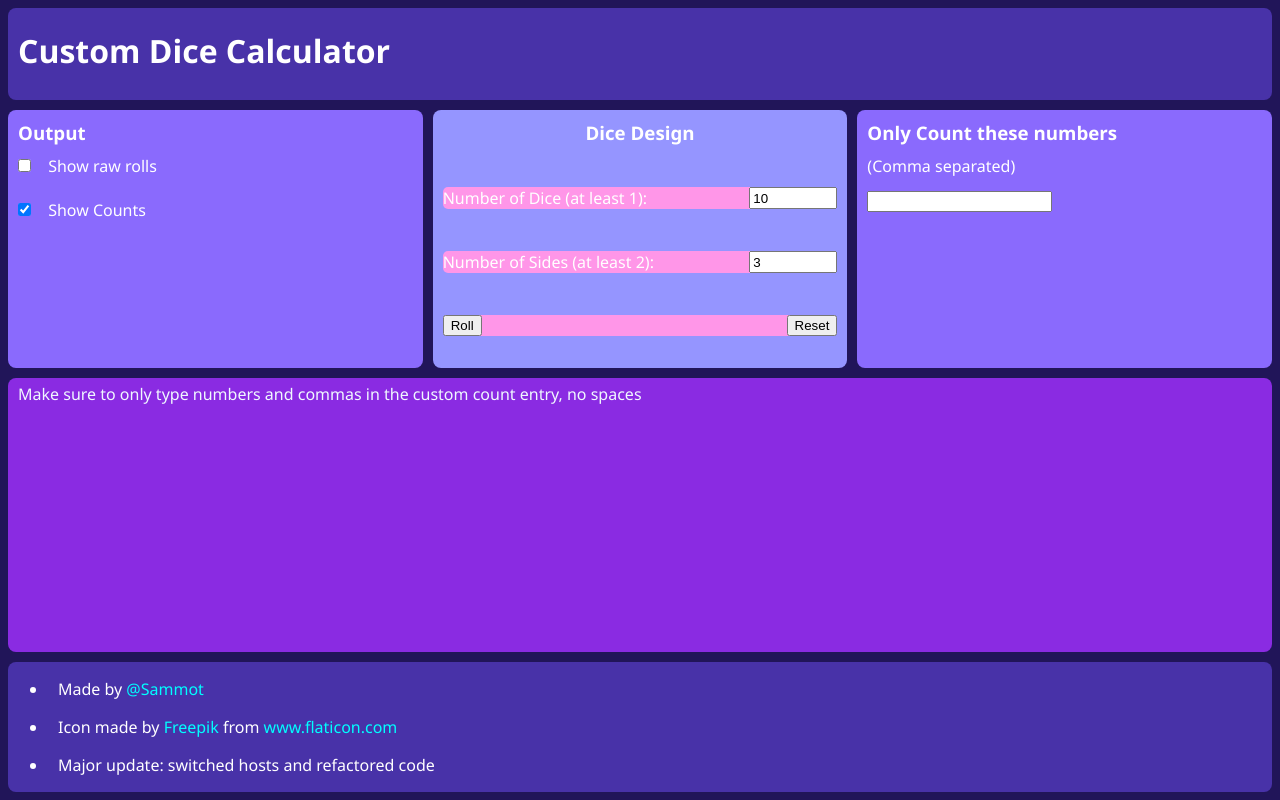
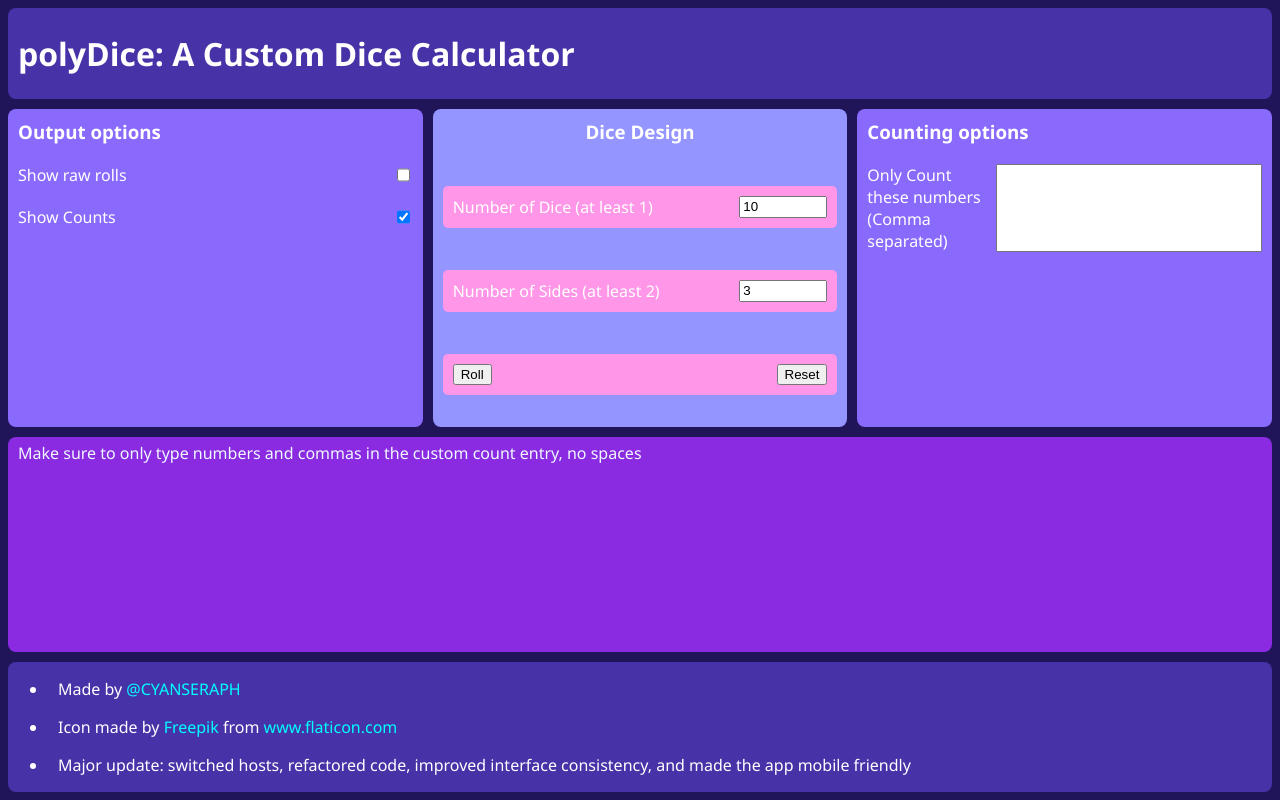
Before and after one commit to 2004seraph/polyDice, a website: page index.html in a window 1280 px wide. Drawn offline with Linux system fonts and the light colour scheme.

Commit message:
more refactoring, made it look nicer

```diff
--- a/index.html
+++ b/index.html
@@ -10,10 +10,12 @@
 
     <meta name="description" content="A custom DND dice calculator!" />
     <!-- basic Meta Tags -->
-    <meta property="og:title" content="Roll The Dice" />
+    <meta property="og:title" content="Design and roll a dice" />
     <meta property="og:type" content="website" />
     <meta property="og:url" content="https://dice.cyanseraph.net/" />
     <meta property="og:image" content="https://dice.cyanseraph.net//dice.png" />
+
+	<meta http-equiv="Content-Security-Policy" content="default-src 'self'; style-src 'self' 'unsafe-inline'; script-src 'self' 'unsafe-inline' ajax.cloudflare.com static.cloudflareinsights.com; img-src 'self'; form-action 'self'; object-src 'none'; base-uri 'self'; worker-src 'self'; upgrade-insecure-requests; frame-src 'none';">
 
     <!-- facebook Meta Tags -->
     <meta property="og:description" content="A custom DND dice calculator!" />
@@ -32,22 +34,24 @@
 
     <header>
       <h1>
-        Custom Dice Calculator
+        polyDice: A Custom Dice Calculator
       </h1>
     </header>
 
 	<div id="appcontainer">
 	    <div id="settingspanel">
 	      <div class="optionsbox">
-	        <h3>Output</h3>
+	        <h3>Output options</h3>
 
-	        <form id="outputSettings">
-	          <input style="margin-left: 10px;" type="checkbox" id="Raw" name="Raw" value="Raw"/>
-	          <label for="Raw" style="margin-left: 10px;">Show raw rolls</label>
-	          <br><br>
-	          <input style="margin-left: 10px;" type="checkbox" id="Count" name="Count" value="Count" checked="true"/>
-	          <label for="Count" style="margin-left: 10px;">Show Counts</label>
-	        </form>
+			<div class="form-group">
+	          	<label class="form-group-label" for="Raw">Show raw rolls</label>
+				<input type="checkbox" id="Raw" name="Raw" value="Raw"/>
+			</div>
+			<div class="form-group ">
+	          	<label class="form-group-label" for="Count">Show Counts</label>
+	          	<input type="checkbox" id="Count" name="Count" value="Count" checked="true"/>
+			</div>
+
 
 	      </div>
 
@@ -55,21 +59,21 @@
 	        <h3 style="text-align: center;">Dice Design</h3>
 	        <br>
 
-	        <div id="row1">
-	          <label for="Amount">Number of Dice (at least 1):</label>
+	        <div class="form-group">
+	          <label class="form-group-label" for="Amount">Number of Dice (at least 1)</label>
 	          <input id="Amount" name="Amount" type="number" min="1" max="100000" maxlength="5" value="10"/>
 	        </div>
 
 	        <br>
 
-	        <div id="row2">
-	          <label for="Sides">Number of Sides (at least 2): </label>
+	        <div class="form-group">
+	          <label class="form-group-label" for="Sides">Number of Sides (at least 2)</label>
 	          <input id="Sides" name="Sides" type="number" min="2" max="100000" maxlength="5" value="3"/>
 	        </div>
 
 	        <br>
 
-	        <div id="row3">
+	        <div class="form-group" id="row3">
 	          <input type="button" onclick="userRoll()" value="Roll"/>
 
 	          <!--presets -->
@@ -81,11 +85,12 @@
 	      </form>
 
 	      <div class="optionsbox">
-	        <h3>Only Count these numbers</h3>
-	        <p style="margin-left: 10px; margin-bottom: -10px;">(Comma separated)</p>
+	        <h3>Counting options</h3>
 
-	        <br>
-	        <input id="customCount" style="margin-left: 10px;"/>
+			<div class="form-group">
+			    <label class="form-group-label" for="customcount">Only Count these numbers (Comma separated)</label>
+	        	<input class="form-group-input" name="customcount" id="customCount"/>
+			</div>
 	      </div>
 
 	    </div>
@@ -97,9 +102,9 @@
 
     <footer>
       <ul>
-        <li><p>Made by <a href="https://cyanseraph.net/">@Sammot</a></p></li>
+        <li><p>Made by <a href="https://cyanseraph.net/">@CYANSERAPH</a></p></li>
         <li><div><p>Icon made by <a href="https://www.freepik.com" title="Freepik">Freepik</a> from <a href="https://www.flaticon.com/" title="Flaticon">www.flaticon.com</a></p></div></li>
-        <li><p>Major update: switched hosts and refactored code</p></li>
+        <li><p>Major update: switched hosts, refactored code, improved interface consistency, and made the app mobile friendly</p></li>
       </ul>
     </footer>
   </body>
--- a/style.css
+++ b/style.css
@@ -3,6 +3,7 @@ body {
 
   	display: flex;
 
+	gap: 10px;
 
   	align-items: center;
 
@@ -11,9 +12,6 @@ body {
 	height: 98vh;
 
   	font-family: 'Segoe UI', Tahoma, Geneva, Verdana, sans-serif;
-
-
-/*     position: relative */
 }
 
 header {
@@ -23,12 +21,16 @@ header {
   	color: white;
   	border-radius: 8px;
 
-	margin-bottom: 10px;
+	display: flex;
+
+  	justify-content: space-around;
+
+  	flex-direction: column;
 
 	flex: 1;
 }
 header > h1 {
-  margin-left: 10px;
+  	margin: 10px;
 }
 
 p {
@@ -48,6 +50,18 @@ h3 {
   	min-width: 180px;
 }
 
+.form-group {
+	display: flex;
+	flex-wrap: wrap;
+	padding: 10px;
+}
+.form-group-input {
+	flex: 2;
+}
+.form-group-label {
+	flex: 1;
+}
+
 #appcontainer {
 	display: flex;
 	flex-direction: column;
@@ -56,6 +70,7 @@ h3 {
 
 	max-width: 1300px;
 
+	gap: 10px;
 
 	flex: 6;
 }
@@ -101,14 +116,10 @@ h3 {
   	color: white;
 }
 
-#row1 {
-  display: flex;
-}
-#row2 {
+.designrow {
   	display: flex;
 }
 #row3 {
-  display: flex;
   	justify-content: space-evenly;
 }
 
@@ -117,8 +128,6 @@ h3 {
   	background-color: blueviolet;
   	color: aliceblue;
   	width: 100%;
-  margin-top: 10px;
-  margin-bottom: 10px;
 
 	flex: 5;
 
@@ -135,8 +144,6 @@ footer {
   	height: auto;
 
 	flex: 1;
-
-/* 	bottom: 0px; */
 }
 
 footer > h4 {
```
Lines whose indentation alone changed are shown as unchanged.
